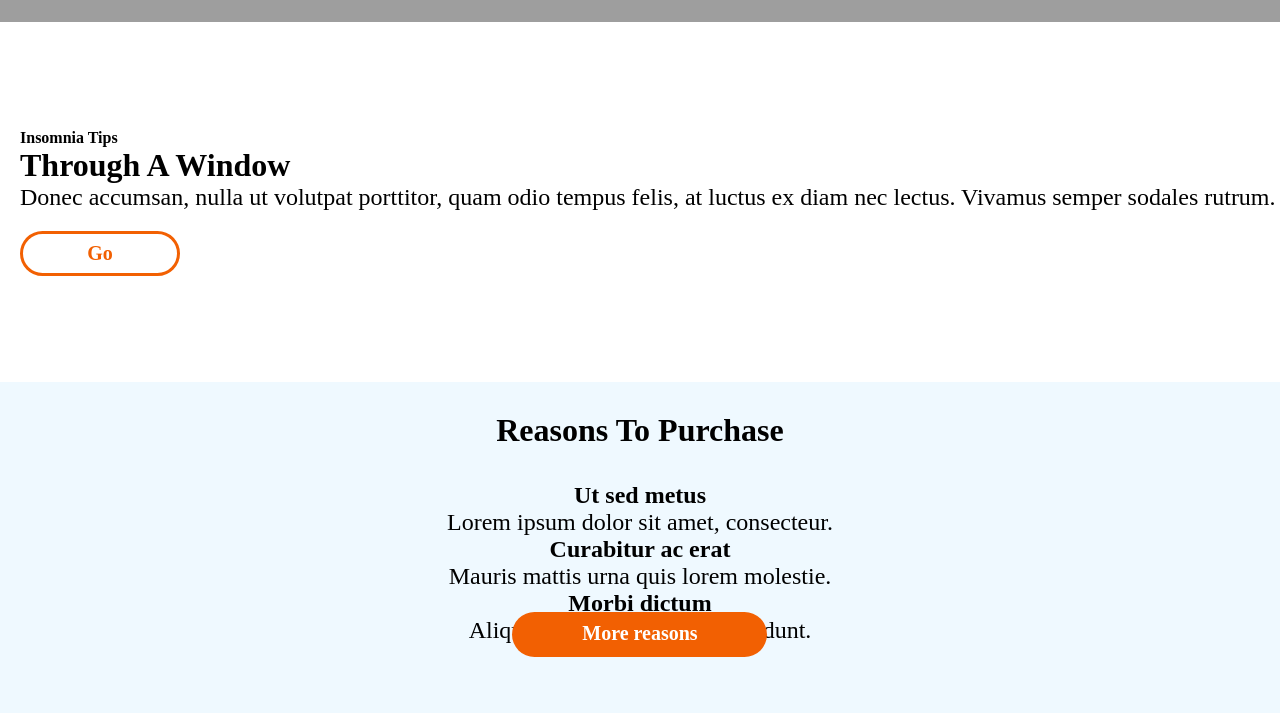
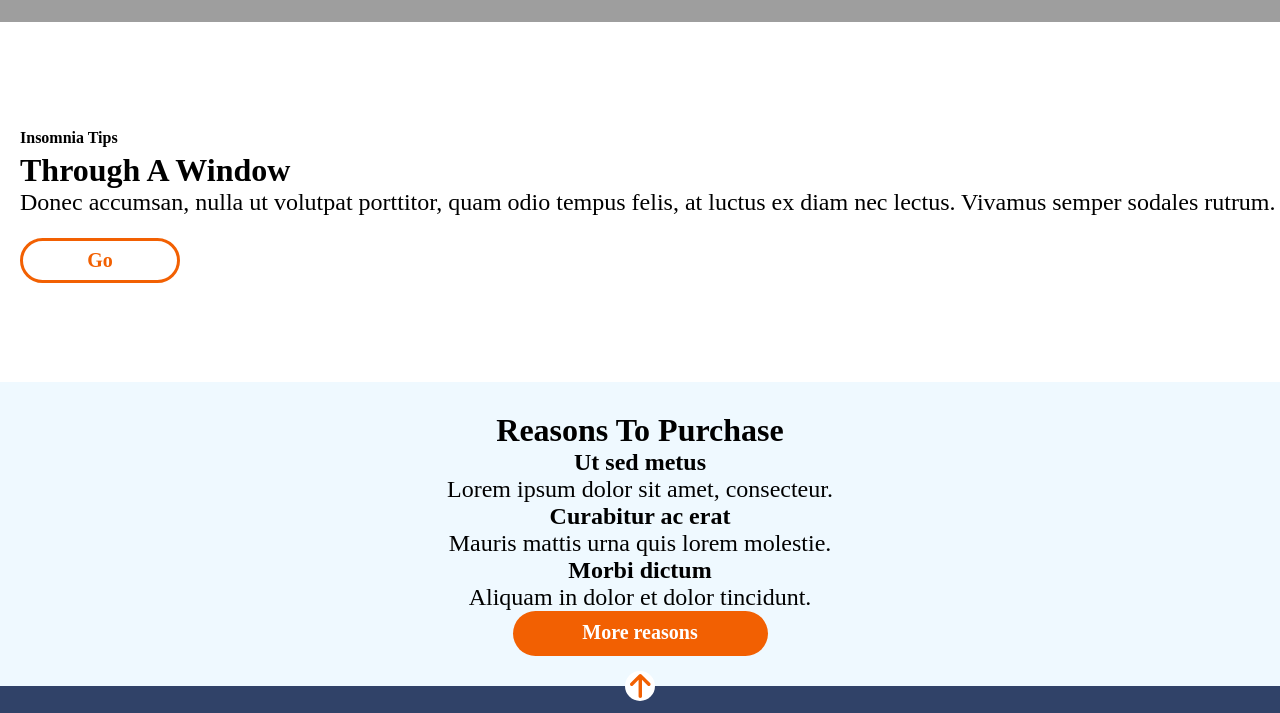
Before and after one commit to Adalab/modulo-1-evaluacion-final-16IMA, a website built with Vite: page src/index.html in a window 1280 px wide. Shown: the part 778-1491 px from the top of the page. Built offline with nearby package versions, Linux system fonts and the light colour scheme; grey boxes are pictures that could not be loaded.

Commit message:
Actualización de sccs: grid

```diff
--- a/src/index.html
+++ b/src/index.html
@@ -4,9 +4,7 @@
     <meta charset="UTF-8" />
     <meta name="viewport" content="width=device-width, initial-scale=1" />
     <title>Evaluación módulo 1</title>
-    <link rel="preconnect" href="https://fonts.googleapis.com">
-    <link rel="preconnect" href="https://fonts.gstatic.com" crossorigin>
-    <link href="https://fonts.googleapis.com/css2?family=Roboto+Slab:wght@100..900&display=swap" rel="stylesheet">
+    <link rel="font-family" href="./static/RobotoSlab-Regular.ttf"/>
     <link rel="stylesheet" href="./scss/main.scss" />
   </head>
   <body>
--- a/src/scss/main.scss
+++ b/src/scss/main.scss
@@ -3,6 +3,10 @@
   margin: 0;
   padding: 0;
 }
+
+
+
+
 h1 {
   font-size: 2.625rem;
   @media screen and (min-width: 768px) {
@@ -105,6 +109,7 @@ p {
   margin: 20px;
   width: 100%;
   height: 40vh;
+  line-height: 2rem;
   &_button{
     background-color: white;
     border: solid 3px  #f26002;
@@ -124,30 +129,21 @@ p {
 }
 .options {
   background-color: #eff9ff;
-  display: grid;
-  grid-template-columns: 1fr 1fr 1fr;
-  grid-template-rows: 40px 100px 100px;
+  display: flex;
+  flex-direction: column;
   width: 100%;
-  height: auto;
-  justify-content: stretch;
+  height: 40hv;
   justify-items: center;
-  row-gap: 30px;
-  column-gap: 30px;
+  align-items: center;
   padding-top: 30px;
   padding-bottom: 30px;
-    &_title {
-      grid-column: 1/4;
-      grid-row: 1/2;
-      width: 100%;
+
+    &_text{
+      display: grid;
+      grid-template-columns: 1fr;
+      grid-template-rows: 1 fr 1fr 1fr;
+      justify-items: center;
       text-align: center;
-
-    }
-    &_text{
-      grid-column: 1/4;
-      grid-row: 2/3;
-      justify-items: stretch;
-      text-align: center;
-      height: 30%;
     }
     /*&_text--one{
       grid-column: 1/2;
@@ -164,9 +160,6 @@ p {
     }  */
 
       &_button{
-        grid-column-start: 1;
-        grid-column-end: 4;
-        grid-row-start: 3;
         background-color: #f26002;
         color:  white;
         border-radius: 22.5px;
```
Also changed, not shown: src/static/RobotoSlab-Black.ttf (added), src/static/RobotoSlab-Bold.ttf (added), src/static/RobotoSlab-ExtraBold.ttf (added), src/static/RobotoSlab-ExtraLight.ttf (added), src/static/RobotoSlab-Light.ttf (added), src/static/RobotoSlab-Medium.ttf (added), src/static/RobotoSlab-Regular.ttf (added), src/static/RobotoSlab-SemiBold.ttf (added), src/static/RobotoSlab-Thin.ttf (added).
